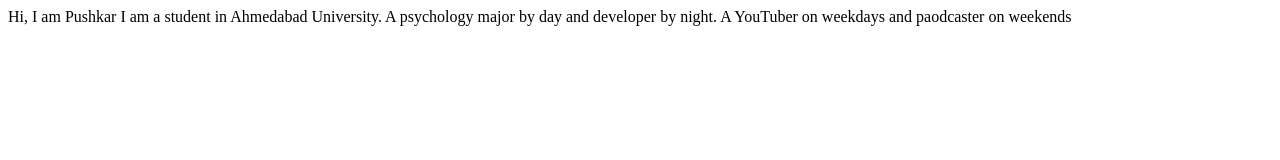
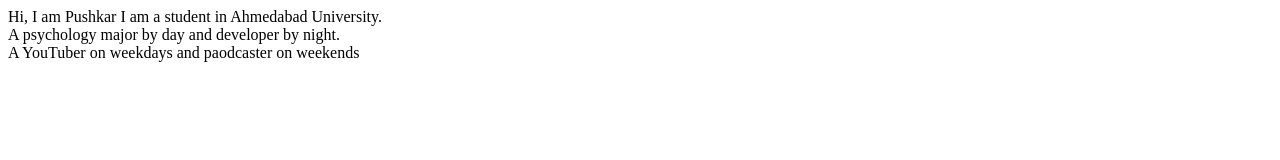
Before and after one commit to pushkarsingh019/pushkarsingh.in, a plain HTML site: page index.html in a window 1280 px wide. Drawn offline with Linux system fonts and the light colour scheme.

Commit message:
Updated tEXT
added break element to print lines in different lines

```diff
--- a/index.html
+++ b/index.html
@@ -8,8 +8,8 @@
 </head>
 <body>
     Hi, I am Pushkar
-    I am a student in Ahmedabad University.
-    A psychology major by day and developer by night.
-    A YouTuber on weekdays and paodcaster on weekends
+    I am a student in Ahmedabad University. <br>
+    A psychology major by day and developer by night. <br>
+    A YouTuber on weekdays and paodcaster on weekends <br>
 </body>
 </html>
```
